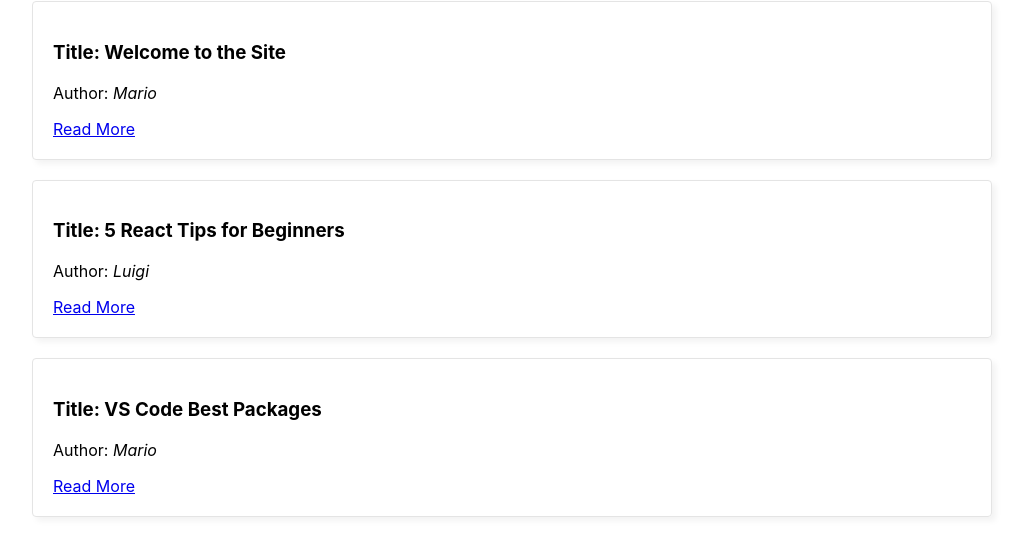
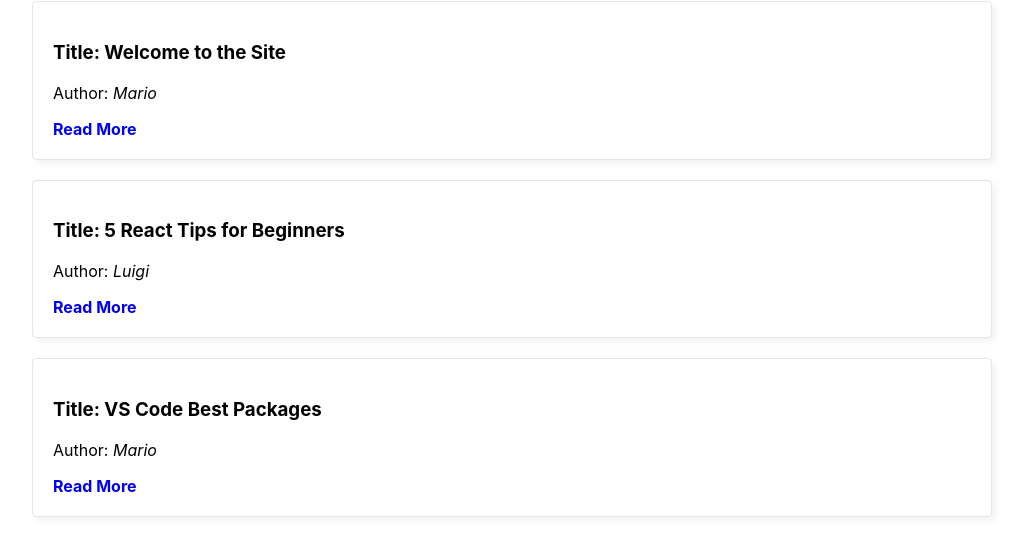
Before and after one commit to shahbozshirinboyev/react-router-dom, a React (Vite) app: page /articles in a window 1280 px wide. Shown: the part 206-752 px from the top of the page, without its empty margins (128-1151 px from the left). Built offline with nearby package versions, Linux system fonts and the light colour scheme; data requests are answered from the project's data file.

Commit message:
articles part 1 end

```diff
--- a/src/pages/articles/Articles.jsx
+++ b/src/pages/articles/Articles.jsx
@@ -1,21 +1,27 @@
 import { NavLink } from 'react-router-dom'
 import { useFetch } from '../../hooks/useFetch'
 
+// style
+// import './'
+
 function Articles() {
-  const { data :  articles, isPending, error} = useFetch('http://localhost:3000/articles')
+  const { data:articles, isPending, error} = useFetch('http://localhost:3000/articles')
   return (
     <div className='article-container'>
+
       {isPending && <h3>Loading ...</h3> }
       {error && <h3>{error}</h3> }
+
       {articles && articles.map((article) => {
         return(
           <div className='card' key={article.id}>
             <h3>Title: {article.title}</h3>
             <p>Author: <i>{article.author}</i></p>
-            <NavLink to='' >Read More</NavLink>
+            <NavLink to='' style={{textDecoration: 'none', fontWeight: 'bold'}}>Read More</NavLink>
           </div>
         )
       } )}
+
     </div>
   )
 }
```
